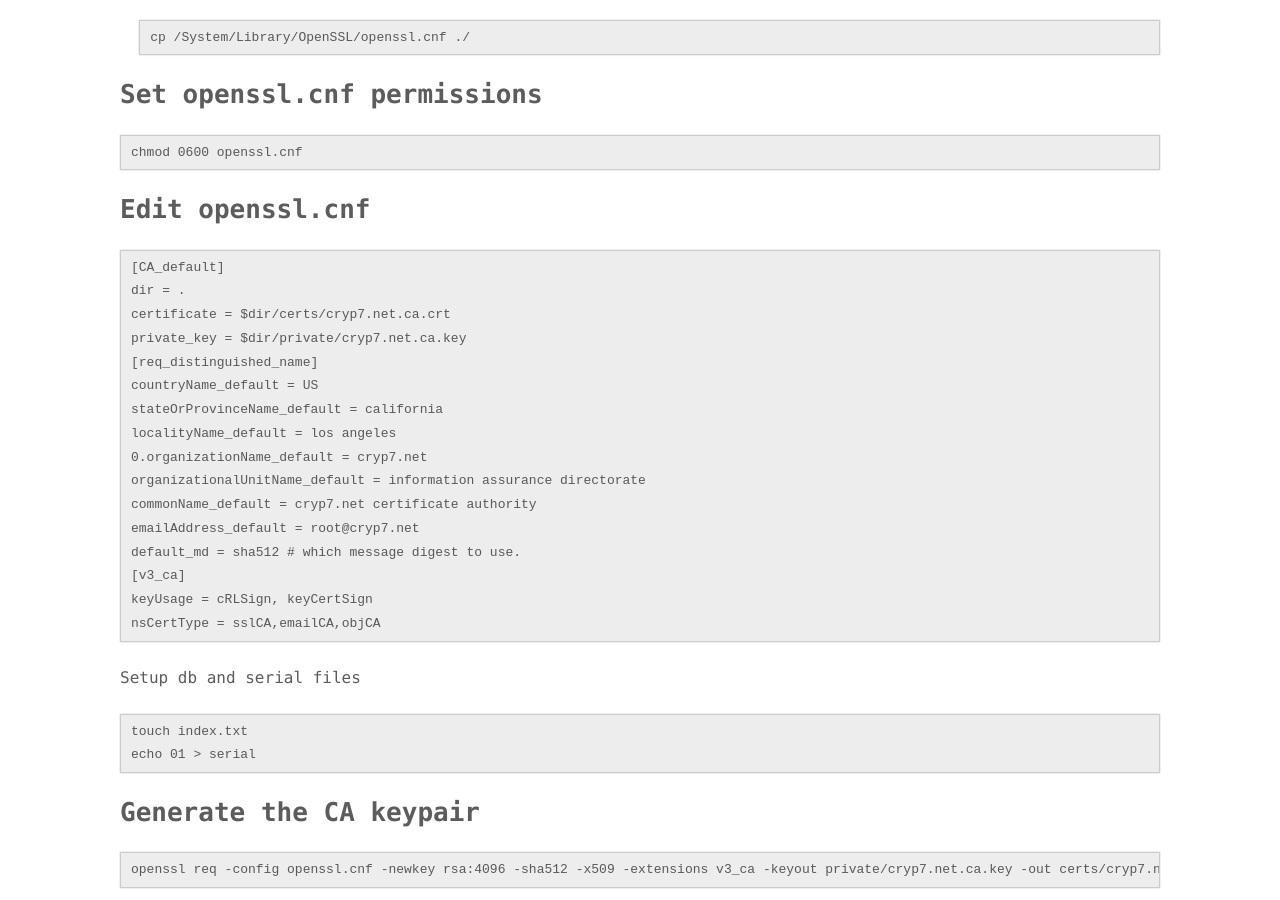
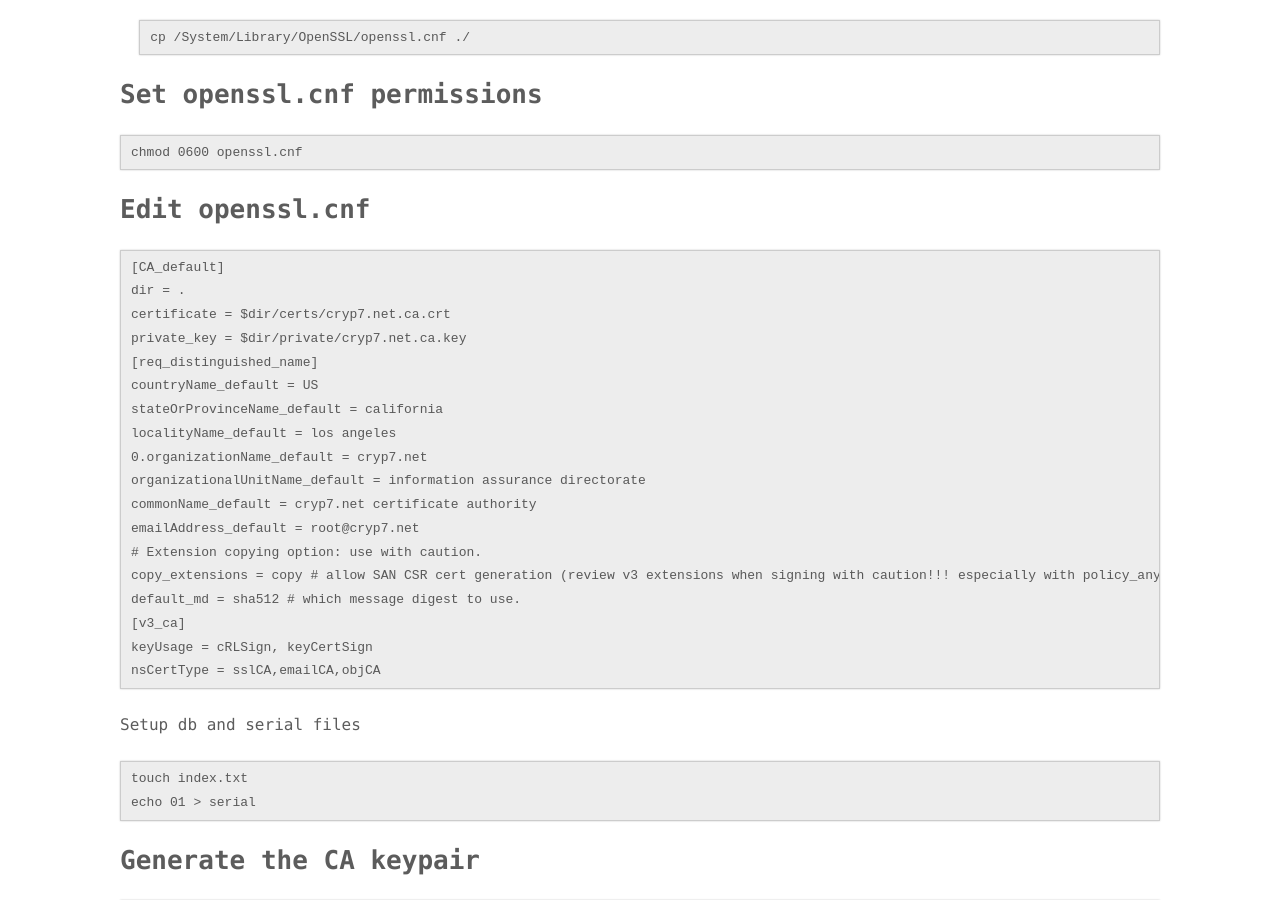
Before and after one commit to enkaskal/enkaskal.github.io, a Jekyll site: the page built from _posts/2015-11-05-howto-become-your-own-CA.md, in a window 1280 px wide and 900 px high, scrolled down 1035 px. Built offline with Jekyll 4.4.1, drawn with Linux system fonts in a browser that asks for light colours.

Commit message:
updated how to become your own CA with v3 extension copying for signing SAN CSRs

```diff
--- a/_posts/2015-11-05-howto-become-your-own-CA.md
+++ b/_posts/2015-11-05-howto-become-your-own-CA.md
@@ -62,6 +62,8 @@ localityName_default = los angeles
 organizationalUnitName_default = information assurance directorate
 commonName_default = cryp7.net certificate authority
 emailAddress_default = root@cryp7.net
+# Extension copying option: use with caution.
+copy_extensions = copy # allow SAN CSR cert generation (review v3 extensions when signing with caution!!! especially with policy_anything!)
 default_md = sha512 # which message digest to use.
 [v3_ca]
 keyUsage = cRLSign, keyCertSign
```
